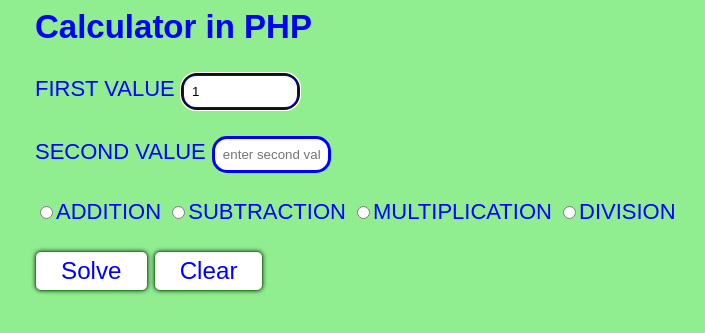
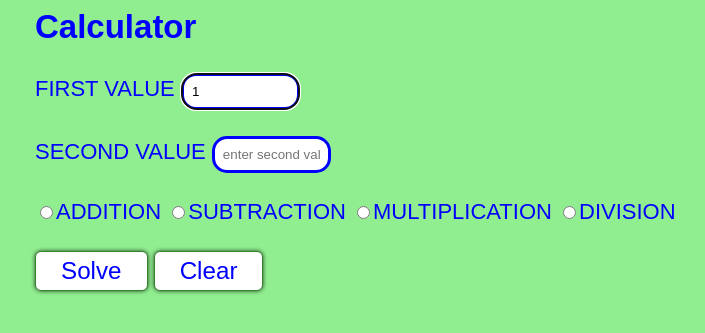
Before and after one commit to MuzammilAli/mzali, a PHP site: page /?first=1 in a window 1280 px wide. Shown: the top 333 px of the page, without its empty margins (205-910 px from the left). Run offline with PHP 8.4, Linux system fonts and the light colour scheme; data that the repository does not hold is empty.

Commit message:
Update index.php

```diff
--- a/index.php
+++ b/index.php
@@ -116,7 +116,7 @@ box-shadow: 0 0 1px rgba(0,0,0, .75);
 
 <div style='width:800px;margin:auto'>
 <form>
-<H2> Calculator in PHP </h2>
+<H2> Calculator  </h2>
 <div class="row"><label> FIRST VALUE
 <input type="text" id="first" name="first" placeholder="enter first value"
  value="<?php echo $first; ?>" autofocus required size=10></label></div><br>
```
